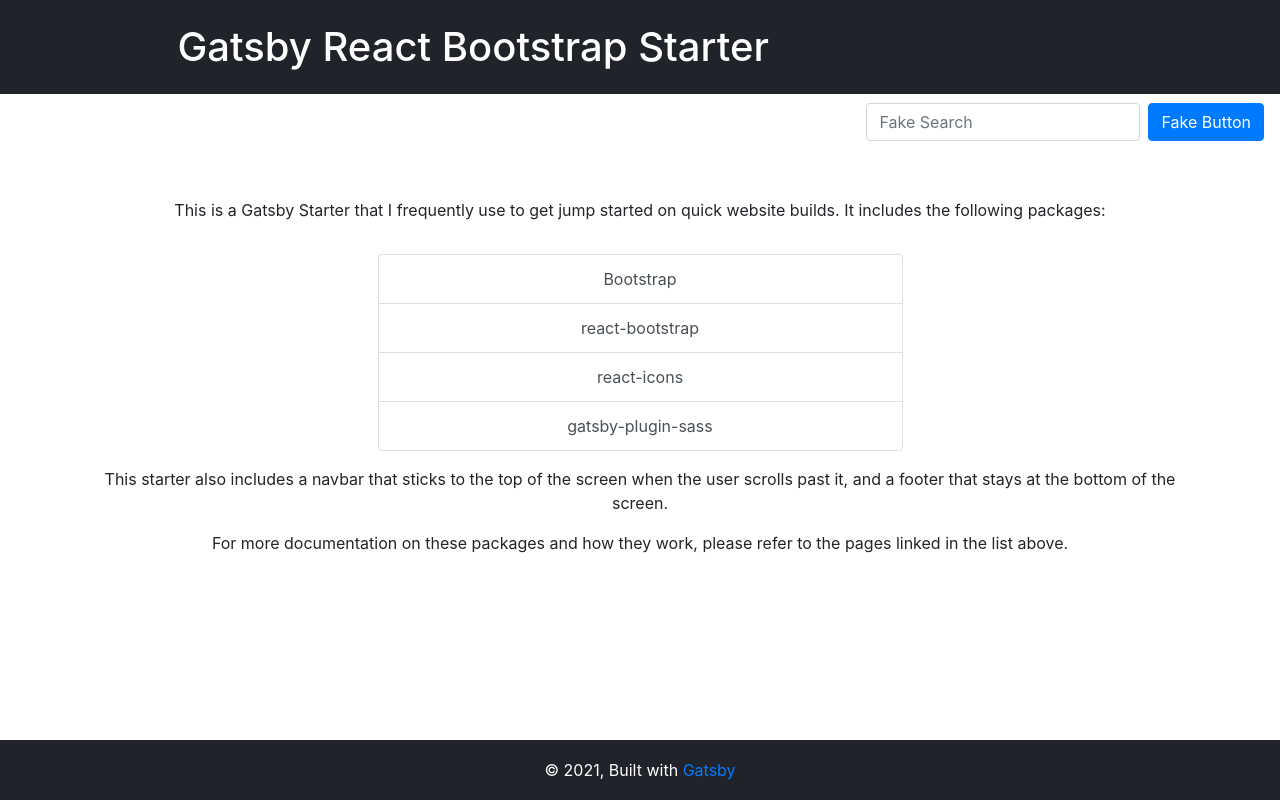
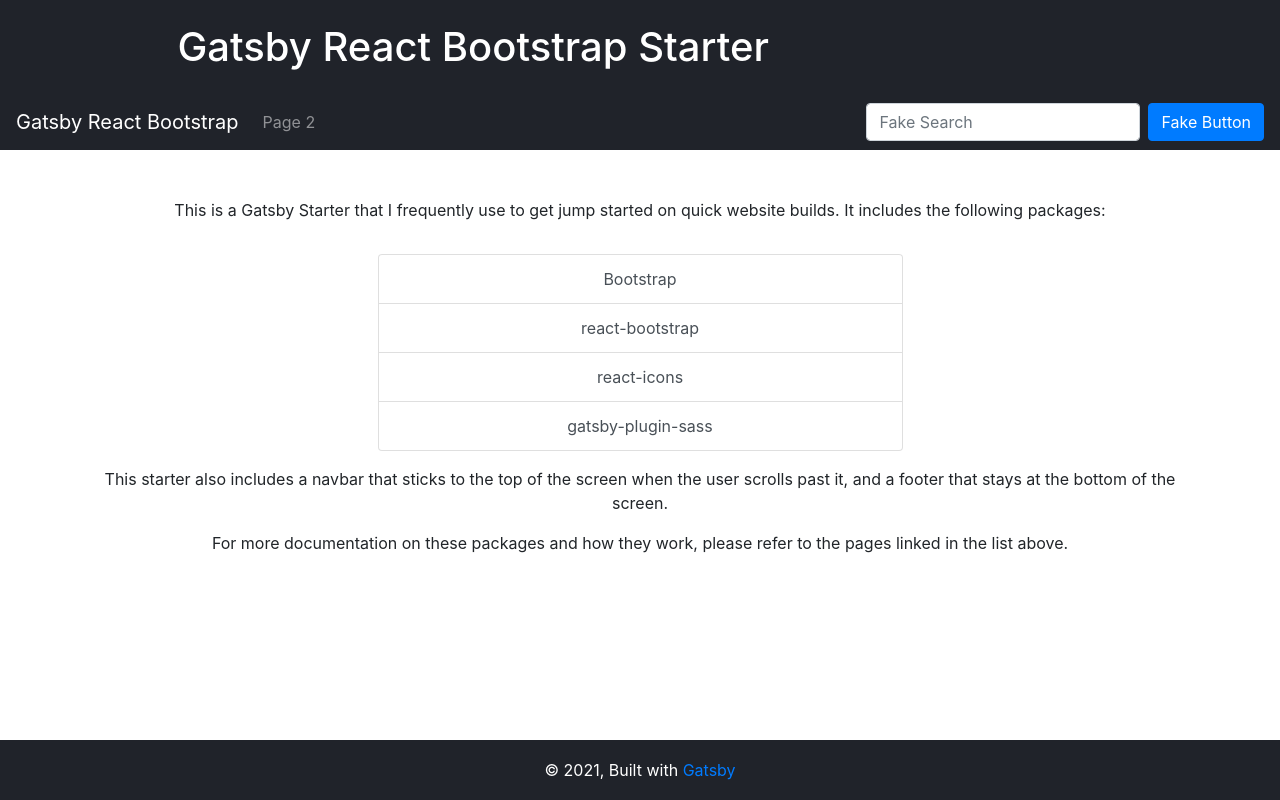
Before and after one commit to williamabreu/website-frontend, a Gatsby site: page / in a window 1280 px wide. Built offline with nearby package versions, Linux system fonts and the light colour scheme; Gatsby itself is replaced by a stand-in of ours.

Commit message:
Fixed bug in Sass refactoration
Duplicated Layout and missed Navbar.

```diff
--- a/src/styles/style.scss
+++ b/src/styles/style.scss
@@ -3,4 +3,4 @@
 @import "./variables";
 
 @import "../components/Layout/style.scss";
-@import "../components/Layout/style.scss";
+@import "../components/Navbar/style.scss";
```
